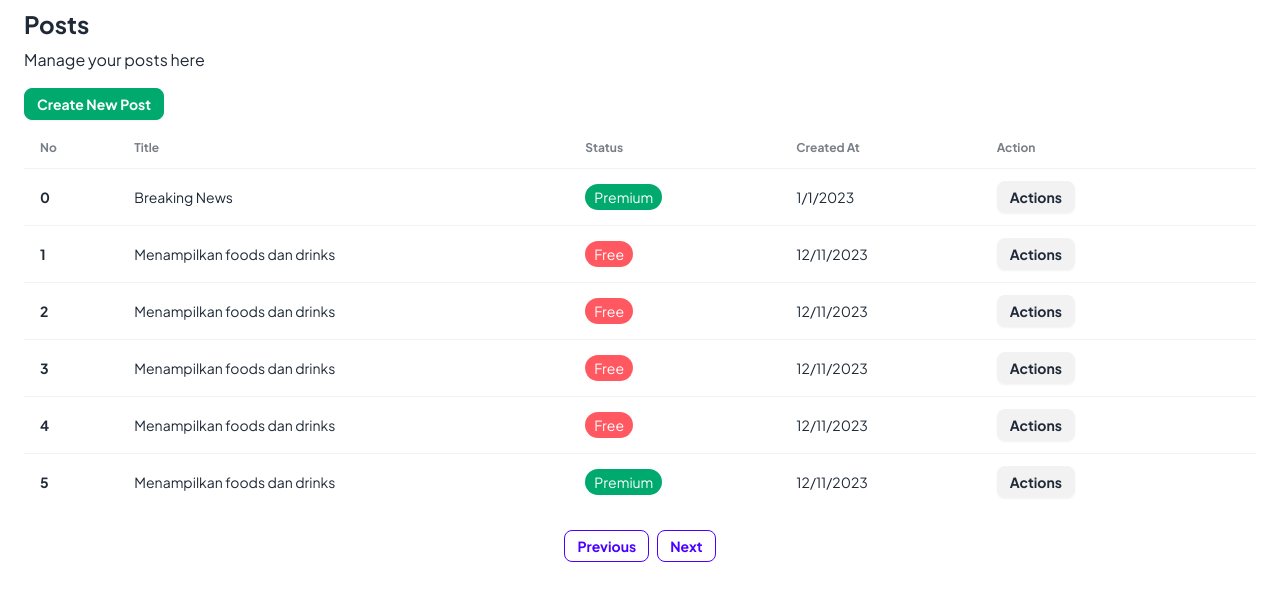
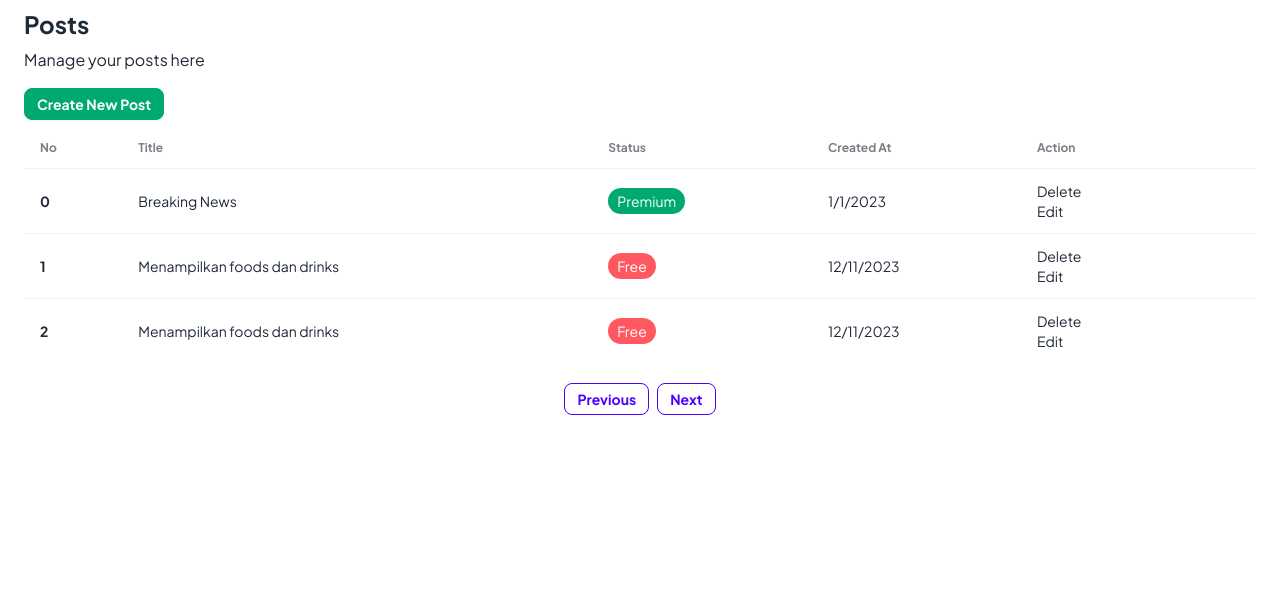
Before and after one commit to yaffalhakim1/medium-but-lite, a Next.js app: page /admin/posts in a window 1280 px wide. Shown: the top 600 px of the page. Built offline with nearby package versions, Linux system fonts and the light colour scheme; data requests are answered from the project's data file.

Commit message:
feat(admin): add ssr for edit form

```diff
--- /dev/null
+++ b/components/Icons.tsx
@@ -0,0 +1,21 @@
+import React from "react";
+
+export const BackIcons = () => {
+  return (
+    <svg
+      xmlns="http://www.w3.org/2000/svg"
+      width="24"
+      height="24"
+      viewBox="0 0 24 24"
+      fill="none"
+      stroke="currentColor"
+      stroke-width="2"
+      stroke-linecap="round"
+      stroke-linejoin="round"
+      className="lucide lucide-arrow-left"
+    >
+      <path d="m12 19-7-7 7-7" />
+      <path d="M19 12H5" />
+    </svg>
+  );
+};
--- a/pages/admin/create.tsx
+++ b/components/ProductForm.tsx
@@ -7,7 +7,25 @@ import { toast } from "sonner";
 import Select from "react-select";
 import { useRouter } from "next/router";
 
-const CreateNews = () => {
+interface INews {
+  id: number;
+  isPremium: boolean;
+  title: string;
+  desc: string;
+  img: string;
+  created_at: Date;
+  updated_at: Date;
+  category: string[];
+  like: number;
+}
+interface IPostForm {
+  product?: INews;
+}
+
+const PostForm = (data: { data?: IPostForm }) => {
+  console.log(data, "from [id] edit form");
+  console.log(data.data?.product?.title, "from [id] edit form");
+
   const [enabled, setEnabled] = useState(false);
   const router = useRouter();
   const [image, setImage] = useState<File | null>(null);
@@ -89,7 +107,6 @@ const CreateNews = () => {
           },
         }
       );
-      console.log(res.data, "from post create");
       toast.success("News created successfully");
       return router.push("/admin");
     } catch (error) {
@@ -112,6 +129,7 @@ const CreateNews = () => {
               placeholder="Your title here"
               className="input input-bordered w-full "
               onChange={handleInputChange}
+              defaultValue={data.data?.product?.title}
             />
           </label>
 
@@ -151,20 +169,22 @@ const CreateNews = () => {
             <div className="label">
               <span className="label-text">Choose Cover Image</span>
             </div>
+            <div className="lg:flex items-center lg:space-x-2">
               <input
                 type="file"
                 className="file-input file-input-bordered w-full "
-              placeholder="Choose file"
+                placeholder="Choose image"
                 name="img"
                 onChange={handleImageChange}
               />
               <button
                 type="button"
                 onClick={handleImageUpload}
-              className="btn btn-primary"
+                className="btn btn-primary w-full mt-2 md:mt-0 md:w-auto"
               >
-              Save Image
+                Upload Image
               </button>
+            </div>
           </label>
           <div className="form-control w-52">
             <label className="cursor-pointer label">
@@ -186,8 +206,8 @@ const CreateNews = () => {
             </label>
           </div>
 
-          <button type="submit" className="btn btn-primary mt-5">
-            Post
+          <button type="submit" className="btn btn-primary mt-5 w-full">
+            Post News
           </button>
         </form>
       </div>
@@ -195,4 +215,4 @@ const CreateNews = () => {
   );
 };
 
-export default CreateNews;
+export default PostForm;
--- a/db.json
+++ b/db.json
@@ -12,7 +12,7 @@
         "type": "monthly",
         "expired_date": "2023-01-15"
       },
-      "expiredDate": ""
+      "expiredDate": "2024-12-10"
     },
     {
       "id": 2,
@@ -23,13 +23,13 @@
         3
       ],
       "role": "user",
-      "isPremiumUser": false,
+      "isPremiumUser": true,
       "subscriptionPlan": {
         "type": "monthly",
         "expired_date": "2023-01-15"
       },
       "subscriptionPlan.expired_date": null,
-      "expiredDate": ""
+      "expiredDate": "2024-01-10"
     },
     {
       "id": 3,
@@ -44,7 +44,7 @@
         "type": "monthly",
         "expired_date": null
       },
-      "expiredDate": "2024-01-10"
+      "expiredDate": ""
     },
     {
       "id": 4,
@@ -83,15 +83,6 @@
       "content": "aaaaaaaaaaaaaaaaaaaaaaaaaaaaaaaaa",
       "isPremium": false,
       "category": [],
-      "created_at": "2023-12-11T08:50:17.958Z",
-      "img": "https://res.cloudinary.com/dywbf3czv/image/upload/v1702284836/xzzuvwhf2pgk18i0f96t.png",
-      "id": 2
-    },
-    {
-      "title": "Menampilkan foods dan drinks",
-      "content": "aaaaaaaaaaaaaaaaaaaaaaaaaaaaaaaaa",
-      "isPremium": false,
-      "category": [],
       "created_at": "2023-12-11T09:07:15.735Z",
       "img": "https://res.cloudinary.com/dywbf3czv/image/upload/v1702285642/nywbhmootzqr6cssx1wv.png",
       "id": 3
@@ -106,29 +97,6 @@
       "created_at": "2023-12-11T09:09:36.797Z",
       "img": "",
       "id": 4
-    },
-    {
-      "title": "Menampilkan foods dan drinks",
-      "content": "aaaaaaaaaaaaaaaaaaaaaaaaaaaaaaaaa",
-      "isPremium": false,
-      "category": [
-        "Anime",
-        "Tech"
-      ],
-      "created_at": "2023-12-11T09:09:50.216Z",
-      "img": "https://res.cloudinary.com/dywbf3czv/image/upload/v1702285801/sljm8sg1rz2dktttvwjh.png",
-      "id": 5
-    },
-    {
-      "title": "Menampilkan foods dan drinks",
-      "content": "aaaaaaaaaaaaaaaaaaaaaaaaaaaaaaaaa",
-      "isPremium": true,
-      "category": [
-        "Tech"
-      ],
-      "created_at": "2023-12-11T09:11:17.938Z",
-      "img": "https://res.cloudinary.com/dywbf3czv/image/upload/v1702285885/ptezowjmekhr7mbi0knf.png",
-      "id": 6
     }
   ],
   "admins": [
--- a/pages/admin/index.tsx
+++ b/pages/admin/index.tsx
@@ -10,8 +10,7 @@ import { useRouter } from "next/router";
 export default function DashboardAdmin() {
   const [selectedItem, setSelectedItem] = useState(1);
   const [loading, setLoading] = useState(false);
-  const [userName, setUserName] = useState("");
-  const [email, setEmail] = useState("");
+
   const router = useRouter();
 
   const handleClick = (item: SetStateAction<number>) => {
--- /dev/null
+++ b/pages/admin/posts/create/edit/[id].tsx
@@ -0,0 +1,49 @@
+import PostForm from "@/components/ProductForm";
+import { BASE_URL } from "@/config/api";
+import { INewsElement } from "@/types/news-types";
+import axios from "axios";
+import { GetServerSideProps } from "next";
+import React from "react";
+
+interface INews {
+  id: number;
+  isPremium: boolean;
+  title: string;
+  desc: string;
+  img: string;
+  created_at: Date;
+  updated_at: Date;
+  category: string[];
+  like: number;
+}
+interface IPostForm {
+  product?: INews;
+}
+
+export const getServerSideProps: GetServerSideProps<{
+  data: INews;
+}> = async (context) => {
+  const id = context.query.id as string;
+  const response = await axios.get(`${BASE_URL}/news/${id}`, {
+    headers: {
+      "Content-Type": "application/json",
+    },
+  });
+  return {
+    props: {
+      data: response.data,
+    },
+  };
+};
+
+const EditForm = (product: { data: IPostForm }) => {
+  const data = product;
+  console.log(data, "from [id] edit");
+
+  return (
+    <>
+      <PostForm data={product.data} />
+    </>
+  );
+};
+export default EditForm;
--- /dev/null
+++ b/pages/admin/posts/create/index.tsx
@@ -0,0 +1,5 @@
+import PostForm from "@/components/ProductForm";
+
+export default function Create() {
+  return <PostForm />;
+}
--- a/pages/admin/posts.tsx
+++ b/pages/admin/posts/index.tsx
@@ -4,6 +4,7 @@ import { useNews } from "@/lib/useNews";
 import { formatExpirationDate } from "@/lib/utils/user-subs";
 import { INewsElement } from "@/types/news-types";
 import axios from "axios";
+import Link from "next/link";
 import { useRouter } from "next/router";
 import { useState } from "react";
 import { toast } from "sonner";
@@ -39,7 +40,7 @@ export default function PostPage() {
         <p className="text-md font-normal ">Manage your posts here</p>
         <div className="md:flex md:justify-between mt-4">
           <button
-            onClick={() => router.push("admin/create")}
+            onClick={() => router.push("admin/posts/create")}
             className="btn btn-success btn-sm text-white"
           >
             Create New Post
@@ -65,7 +66,6 @@ export default function PostPage() {
                     <th>{idx++}</th>
                     <td>{item.title}</td>
                     <td>
-                      {/* use badge instead */}
                       <span
                         className={`badge text-white px-2 py-3 ${
                           item.isPremium ? "badge-success" : "badge-error"
@@ -76,25 +76,18 @@ export default function PostPage() {
                     </td>
                     <td>{formatExpirationDate(item.created_at)}</td>
                     <td>
-                      <div className="dropdown dropdown-bottom">
-                        <div tabIndex={0} role="" className="btn btn-sm">
-                          Actions
-                        </div>
-                        <ul
-                          tabIndex={0}
-                          className="dropdown-content z-[1] menu p-2 shadow bg-base-100 rounded-md w-52"
-                        >
-                          <li>
+                      <div className="space-x-2">
                         <Modal
                           type="danger"
                           openButton="Delete"
                           modalTitle="Delete Post"
-                              modalDescription="Are you sure you want to delete this post?"
+                          modalDescription={`are you sure you want to delete "${item.title}" ?`}
                           modalButton="Delete"
                           onSubmit={() => handleDelete(item.id)}
                         ></Modal>
-                          </li>
-                        </ul>
+                        <Link href={`/admin/posts/create/edit/${item.id}`}>
+                          <p>Edit</p>
+                        </Link>
                       </div>
                     </td>
                   </tr>
--- a/pages/news/[id].tsx
+++ b/pages/news/[id].tsx
@@ -50,7 +50,7 @@ export const getStaticPaths: GetStaticPaths = async () => {
   const paths = news.map((item) => {
     return {
       params: {
-        id: item.id,
+        id: item.id.toString(),
       },
     };
   });
```
Lines whose indentation alone changed are shown as unchanged.
